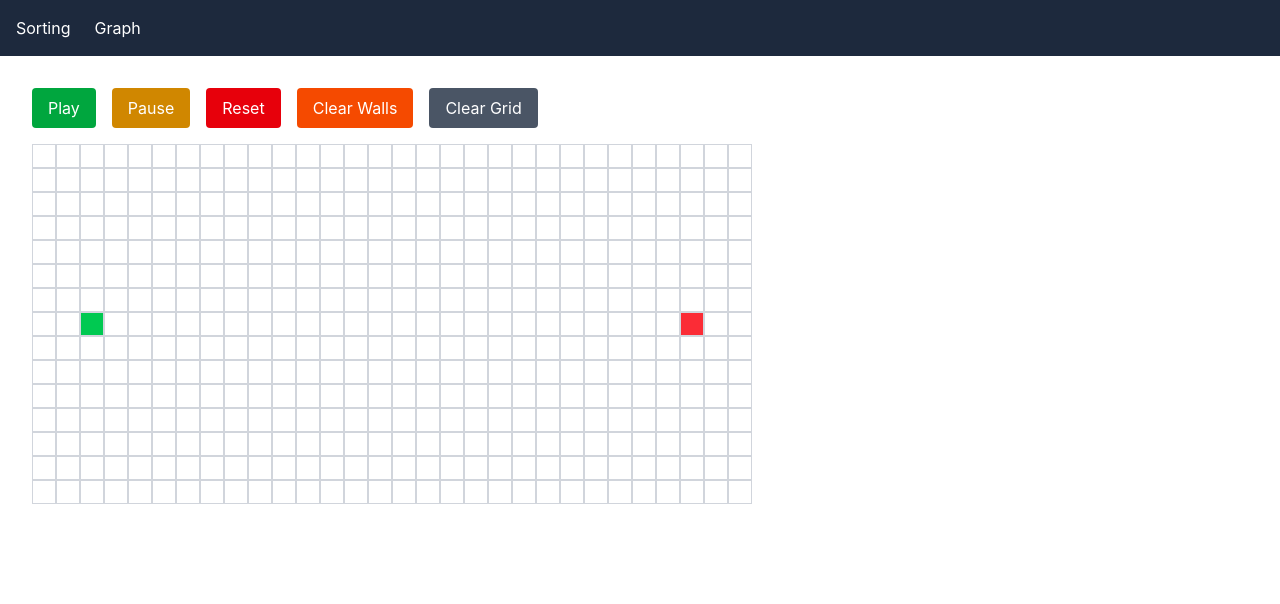
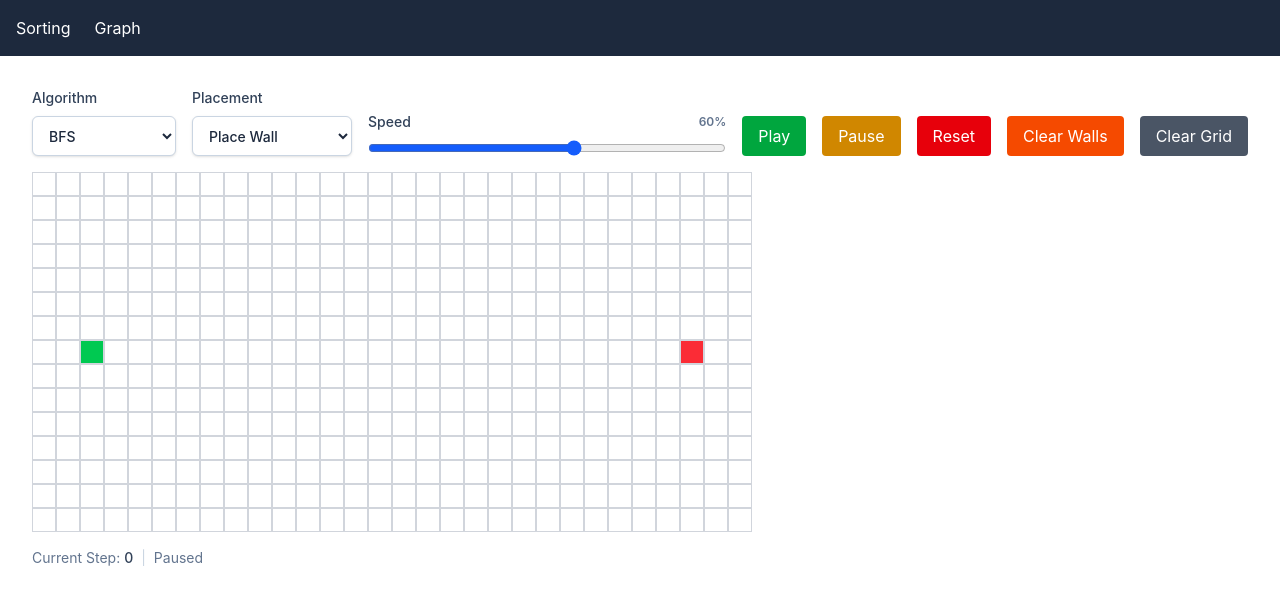
Before and after one commit to rlg0013/algo-visualizer, a React (Vite) app: page /graph in a window 1280 px wide. Shown: the top 604 px of the page. Built offline with nearby package versions, Linux system fonts and the light colour scheme.

Commit message:
dfs added with speed and other controls

```diff
--- /dev/null
+++ b/src/algorithms/graphs/dfs.js
@@ -0,0 +1,91 @@
+function getNeighbours(current, grid) {
+  const nArray = []
+  const directions = [
+    [1, 0],
+    [-1, 0],
+    [0, 1],
+    [0, -1],
+  ]
+
+  for (const [rowChange, colChange] of directions) {
+    const newRow = current.row + rowChange
+    const newCol = current.col + colChange
+
+    if (
+      newRow < 0 ||
+      newRow >= grid.length ||
+      newCol < 0 ||
+      newCol >= grid[0].length
+    ) {
+      continue
+    }
+
+    if (grid[newRow][newCol].type === "wall") {
+      continue
+    }
+
+    nArray.push(grid[newRow][newCol])
+  }
+
+  return nArray
+}
+
+function reconstructPath(parent, endCell, startCell) {
+  const path = []
+  let current = endCell
+  const endKey = `${endCell.row}-${endCell.col}`
+
+  const endIsStart =
+    endCell.row === startCell.row && endCell.col === startCell.col
+
+  if (!parent.has(endKey) && !endIsStart) {
+    return [] // end was never reached
+  }
+
+  while (current) {
+    path.unshift(current)
+    const key = `${current.row}-${current.col}`
+    const isStart =
+      current.row === startCell.row && current.col === startCell.col
+    if (isStart) break
+    current = parent.get(key)
+  }
+
+  return path
+}
+
+function dfs(grid, startCell, endCell) {
+  const steps = []
+  const visited = new Set()
+  const parent = new Map()
+  const queue = [startCell]
+  visited.add(`${startCell.row}-${startCell.col}`)
+
+  while (queue.length > 0) {
+    const current = queue.pop()
+    steps.push({ type: "visit", row: current.row, col: current.col })
+
+    if (current.row === endCell.row && current.col === endCell.col) {
+      break
+    }
+
+    const neighbours = getNeighbours(current, grid)
+    for (const neighbour of neighbours) {
+      const key = `${neighbour.row}-${neighbour.col}`
+      if (!visited.has(key)) {
+        visited.add(key)
+        parent.set(key, current)
+        queue.push(neighbour)
+      }
+    }
+  }
+
+  const path = reconstructPath(parent, endCell, startCell)
+  for (const cell of path) {
+    steps.push({ type: "path", row: cell.row, col: cell.col })
+  }
+
+  return steps
+}
+
+export default dfs
--- a/src/pages/GraphPage.jsx
+++ b/src/pages/GraphPage.jsx
@@ -1,9 +1,10 @@
-import { useState } from 'react'
+import { useMemo, useState } from 'react'
 import Grid from '../components/Grid'
 import findCell from '../utils/findCell'
 import getVisitedCells from '../utils/getVisitedCells'
 import getPathCells from '../utils/getPathCells'
 import bfs from "../algorithms/graphs/bfs"
+import dfs from "../algorithms/graphs/dfs"
 import useAnimationPlayer from '../hooks/useAnimationPlayer'
 
 function createInitialGrid(rows, cols) {
@@ -32,15 +33,26 @@ function createInitialGrid(rows, cols) {
 
 function GraphPage() {
   const [grid, setGrid] = useState(() => createInitialGrid(15, 30))
+  const [algo, setAlgo] = useState("bfs")
+  const [placementMode, setPlacementMode] = useState("wall")
 
   const startCell = findCell(grid, "start")
   const endCell = findCell(grid, "end")
-  const steps = bfs(grid, startCell, endCell)
+  const steps = useMemo(
+    () => getGraphSteps(algo, grid, startCell, endCell),
+    [algo, grid, startCell, endCell]
+  )
 
-  const { currentStep, isPlaying, play, pause, reset } = useAnimationPlayer(steps)
+  const { currentStep, isPlaying, play, pause, reset, speed, setSpeed } = useAnimationPlayer(steps)
 
   const visitedCells = getVisitedCells(steps, currentStep)
   const pathCells = getPathCells(steps, currentStep)
+
+  function getGraphSteps(algo, grid, startCell, endCell) {
+    if (algo === "bfs") return bfs(grid, startCell, endCell)
+    if (algo === "dfs") return dfs(grid, startCell, endCell)
+    return bfs(grid, startCell, endCell)
+  }
 
   const displayGrid = grid.map(row =>
     row.map(cell => {
@@ -53,10 +65,36 @@ function GraphPage() {
   )
 
   function handleCellUpdate(row, col) {
+    reset()
+
     setGrid(prevGrid => {
-      const cell = prevGrid[row][col]
+      const clickedCell = prevGrid[row][col]
 
-      if (cell.type === "start" || cell.type === "end") {
+      if (placementMode === "start") {
+        if (clickedCell.type === "end") return prevGrid
+
+        return prevGrid.map(gridRow =>
+          gridRow.map(cell => {
+            if (cell.type === "start") return { ...cell, type: "empty" }
+            if (cell.row === row && cell.col === col) return { ...cell, type: "start" }
+            return cell
+          })
+        )
+      }
+
+      if (placementMode === "end") {
+        if (clickedCell.type === "start") return prevGrid
+
+        return prevGrid.map(gridRow =>
+          gridRow.map(cell => {
+            if (cell.type === "end") return { ...cell, type: "empty" }
+            if (cell.row === row && cell.col === col) return { ...cell, type: "end" }
+            return cell
+          })
+        )
+      }
+
+      if (clickedCell.type === "start" || clickedCell.type === "end") {
         return prevGrid
       }
 
@@ -75,6 +113,7 @@ function GraphPage() {
   }
 
   function handleClearWalls() {
+    reset()
     setGrid(prevGrid => (
       prevGrid.map(row => (
         row.map(cell => (
@@ -87,12 +126,60 @@ function GraphPage() {
   }
 
   function handleClearGrid() {
+    reset()
     setGrid(createInitialGrid(15, 30))
   }
 
+  function handleSpeedChange(event) {
+    setSpeed(Number(event.target.value))
+  }
+
+  const speedPercent = Math.round(speed / 10)
+
   return (
     <div className="p-8">
-        <div className="flex gap-4 mb-4">
+      <div className="mb-4 flex flex-wrap items-end gap-4">
+        <label className="flex min-w-36 flex-col gap-2 text-sm font-medium text-slate-700">
+          Algorithm
+          <select
+            className="h-10 rounded-md border border-slate-300 bg-white px-3 text-sm text-slate-800 shadow-sm outline-none transition focus:border-blue-500 focus:ring-2 focus:ring-blue-100"
+            value={algo}
+            onChange={(e) => { setAlgo(e.target.value); reset() }}
+          >
+            <option value="bfs">BFS</option>
+            <option value="dfs">DFS</option>
+          </select>
+        </label>
+
+        <label className="flex min-w-40 flex-col gap-2 text-sm font-medium text-slate-700">
+          Placement
+          <select
+            className="h-10 rounded-md border border-slate-300 bg-white px-3 text-sm text-slate-800 shadow-sm outline-none transition focus:border-blue-500 focus:ring-2 focus:ring-blue-100"
+            value={placementMode}
+            onChange={(e) => setPlacementMode(e.target.value)}
+          >
+            <option value="wall">Place Wall</option>
+            <option value="start">Place Start</option>
+            <option value="end">Place End</option>
+          </select>
+        </label>
+
+        <label className="flex min-w-44 flex-1 flex-col gap-2 text-sm font-medium text-slate-700">
+          <span className="flex items-center justify-between gap-3">
+            <span>Speed</span>
+            <span className="text-xs font-semibold text-slate-500">{speedPercent}%</span>
+          </span>
+          <input
+            className="accent-blue-600"
+            type="range"
+            min="50"
+            max="1000"
+            value={speed}
+            onInput={handleSpeedChange}
+            onChange={handleSpeedChange}
+          />
+        </label>
+
         <button onClick={play} className="bg-green-600 text-white px-4 py-2 rounded">Play</button>
         <button onClick={pause} className="bg-yellow-600 text-white px-4 py-2 rounded">Pause</button>
         <button onClick={reset} className="bg-red-600 text-white px-4 py-2 rounded">Reset</button>
@@ -100,6 +187,11 @@ function GraphPage() {
         <button onClick={handleClearGrid} className="bg-gray-600 text-white px-4 py-2 rounded">Clear Grid</button>
       </div>
       <Grid grid={displayGrid} onCellUpdate={handleCellUpdate} />
+      <p className="mt-4 text-sm text-slate-500">
+        Current Step: <span className="font-medium text-slate-700">{currentStep}</span>
+        <span className="mx-2 text-slate-300">|</span>
+        {isPlaying ? 'Playing' : 'Paused'}
+      </p>
     </div>
   )
 }
```
Lines whose indentation alone changed are shown as unchanged.
